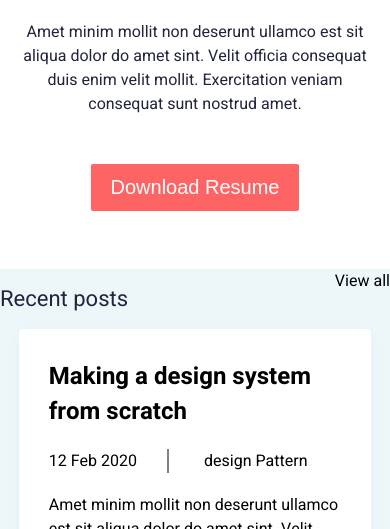
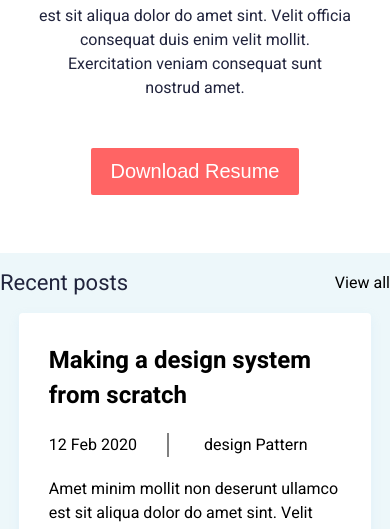
Before and after one commit to adiyat-shihab/portfolio-webpage-figma, a plain HTML site: page index.html in a window 390 px wide. Shown: the part 578-1107 px from the top of the page. Drawn offline with Linux system fonts and the light colour scheme.

Commit message:
fix the mobile screen

```diff
--- a/styling/header.css
+++ b/styling/header.css
@@ -80,19 +80,13 @@ header {
     height: auto;
   }
   .head-heading {
-    width: auto;
+    width: 80%;
     height: auto;
-    margin-left: 31px;
-    margin-right: 31px;
+    margin: auto;
   }
   .head-paragraph {
-    width: auto;
+    width: 80%;
     height: auto;
-    margin-left: 23px;
-    margin-right: 23px;
-  }
-  .header-content button {
-    margin-right: 84px;
-    margin-left: 84px;
+    margin: auto;
   }
 }
--- a/styling/main.css
+++ b/styling/main.css
@@ -51,4 +51,7 @@
   .post-content h1 {
     width: auto;
   }
+  .posting {
+    align-items: center;
+  }
 }
```
